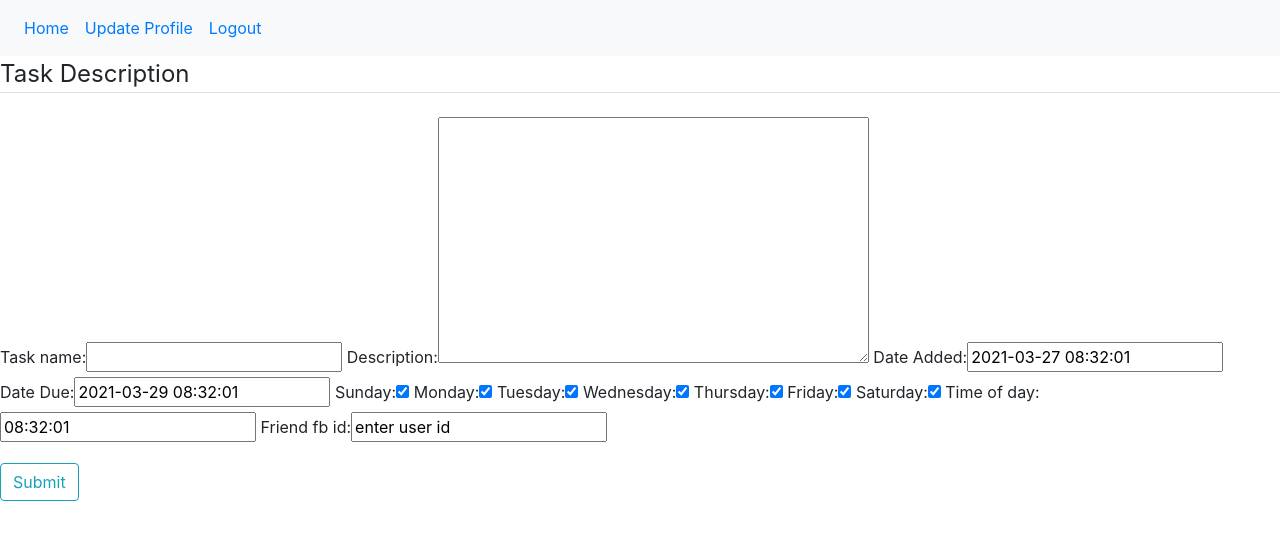
After one commit to HarshiniMangipudi/LAHacks21, a Django app: page /taskCreate in a window 1280 px wide. The commit adds this page. Shown: the top 540 px of the page. Run offline with Django 3.2, Linux system fonts and the light colour scheme.

Commit message:
changed create task functionality

```diff
--- a/pages/models.py
+++ b/pages/models.py
@@ -4,6 +4,7 @@ from django.db.models.signals import post_save
 from django.dispatch import receiver
 from datetime import datetime, timedelta
 from django.utils import timezone
+from django.urls import reverse
 
 
 class Profile(models.Model):
@@ -38,7 +39,5 @@ class Task(models.Model):
     time_of_day = models.TimeField(default=timezone.now)
     friend_fb_id = models.CharField(max_length=300, blank=False, default='enter user id')
 
-
-
     def __str__(self):
         return self.task_name
--- /dev/null
+++ b/pages/templates/taskCreate.html
@@ -0,0 +1,16 @@
+{% extends "base.html" %}
+{% block content %}
+    <div class="content-section">
+        <form method="POST">
+            {% csrf_token %}
+            <fieldset class="form-group">
+                <legend class="border-bottom mb-4">Task Description</legend>
+                {{ form}}
+            </fieldset>
+            <div class="form-group">
+                <button class="btn btn-outline-info" type="submit">Submit</button>
+            </div>
+        </form>
+
+    </div>
+{% endblock content %}
--- a/pages/templates/taskList.html
+++ b/pages/templates/taskList.html
@@ -25,6 +25,10 @@
            </thead>
            <tbody>
               {% for task in tasks %}
+                    <p>Task Name: {{task.task_name}}</p>
+                    <!-- {% if task.Sunday == True %}
+                        <p>Sunday</p>
+                    {% endif %} -->
               <div class="media-body">
               </div>
               {% endfor %}
@@ -33,4 +37,5 @@
      </div>
    </div>
 </div>
+
 {% endblock content %}
--- a/pages/urls.py
+++ b/pages/urls.py
@@ -2,7 +2,7 @@ from django.urls import path
 from django.conf.urls import url
 # from .views import homePageView
 from . import views
-from .views import TaskListView, TaskDetailView
+from .views import TaskListView, TaskDetailView, TaskCreateView
 from .models import Task
 
 urlpatterns = [
@@ -22,6 +22,7 @@ urlpatterns = [
     url(r'^profileUpdate/$', views.profileUpdateView, name='profileUpdate'),
 
     path('taskList', TaskListView.as_view(), name='taskList'), # ,
-    path('taskCreation', views.createTaskForm, name='taskCreation'),
-    path('taskUpdate/<int:pk>', views.updateTaskForm, name='taskUpdate')
+    path('task/<int:pk>/', TaskDetailView.as_view(), name='taskDescription'),
+    path('taskCreate', TaskCreateView.as_view(), name='taskCreate'),
+    # path('taskCreation', views.createTaskForm, name='taskCreation'),
 ]
--- a/pages/views.py
+++ b/pages/views.py
@@ -79,6 +79,32 @@ class TaskListView(ListView):
 
 class TaskDetailView(DetailView):
     model = Task
+    template_name = 'taskDescription.html'
+
+
+class TaskCreateView(CreateView):
+    model = Task
+    template_name = 'taskCreate.html'
+    fields = [
+        'task_name',
+        'body',
+        'date_added',
+        'date_due',
+        'Sunday',
+        'Monday',
+        'Tuesday',
+        'Wednesday',
+        'Thursday',
+        'Friday',
+        'Saturday',
+        'time_of_day',
+        'friend_fb_id'
+    ]
+    success_url = '/taskList'
+
+    def form_valid(self, form):
+        form.instance.user = self.request.user
+        return super().form_valid(form)
 
 # class TaskCreateView(CreateView):
 #     model = Task
@@ -88,40 +114,40 @@ class TaskDetailView(DetailView):
 
 
 ## other way
-def createTaskForm(request):
-    if request.method == 'POST':
-        # create a form instance and populate it with data from the request:
-        form = TaskCreateForm(request.POST )
-        # check whether it's valid:
-        if form.is_valid():
-            # process the data in form.cleaned_data as required
-            # redirect to a new URL:
-            form.save()
-            return redirect('taskCreation')
-        print("invalid form!")
+# def createTaskForm(request):
+#     if request.method == 'POST':
+#         # create a form instance and populate it with data from the request:
+#         form = TaskCreateForm(request.POST )
+#         # check whether it's valid:
+#         if form.is_valid():
+#             # process the data in form.cleaned_data as required
+#             # redirect to a new URL:
+#             form.save()
+#             return redirect('taskCreation')
+#         print("invalid form!")
 
-    # if a GET (or any other method) we'll create a blank form
-    else:
-        form = TaskCreateForm()
-    return render(request, 'taskForm.html', {'form': form})
+#     # if a GET (or any other method) we'll create a blank form
+#     else:
+#         form = TaskCreateForm()
+#     return render(request, 'taskForm.html', {'form': form})
 
-def updateTaskForm(request, pk):
-    t = Task.objects.get(pk=pk)
-    if request.method == 'POST':
-        # create a form instance and populate it with data from the request:
-        form = TaskCreateForm(request.POST,instance=t)
-        # check whether it's valid:
-        if form.is_valid():
-            # process the data in form.cleaned_data as required
-            # redirect to a new URL:
-            form.save()
-            return redirect('taskCreation')
-        print("invalid form!")
+# def updateTaskForm(request, pk):
+#     t = Task.objects.get(pk=pk)
+#     if request.method == 'POST':
+#         # create a form instance and populate it with data from the request:
+#         form = TaskCreateForm(request.POST,instance=t)
+#         # check whether it's valid:
+#         if form.is_valid():
+#             # process the data in form.cleaned_data as required
+#             # redirect to a new URL:
+#             form.save()
+#             return redirect('taskCreation')
+#         print("invalid form!")
 
-    # if a GET (or any other method) we'll create a blank form
-    else:
-        form = TaskCreateForm(instance=t)
-    return render(request, 'taskForm.html', {'form': form})
+#     # if a GET (or any other method) we'll create a blank form
+#     else:
+#         form = TaskCreateForm(instance=t)
+#     return render(request, 'taskForm.html', {'form': form})
 
 
 
```
Also changed, not shown: pages/templates/taskDescription.html (added, +14 -0 lines), pages/templates/taskForm.html (deleted, +0 -12 lines).
